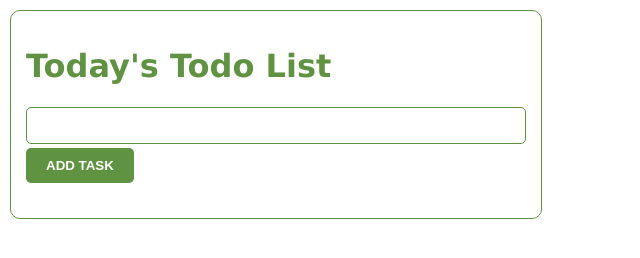
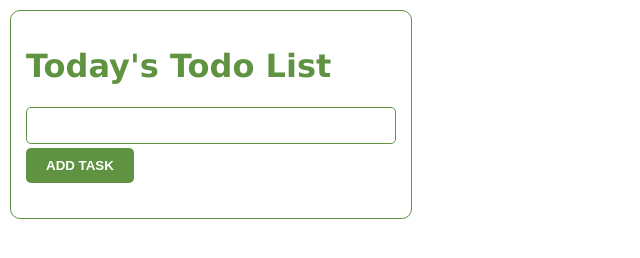
Before and after one commit to lesterdev28/va-todo, a browser extension: page index.html in a window 1280 px wide. Shown: the whole page, without its empty margins (0-640 px from the left). Drawn offline with Linux system fonts and the light colour scheme.

Commit message:
Adjusted the width

```diff
--- a/styles.css
+++ b/styles.css
@@ -97,7 +97,7 @@ input.task-checkbox:checked::after {
 
 #container {
     width: 100%;
-    max-width: 500px;
+    max-width: 370px;
     border: 1px solid #5f9341;
     padding: 15px;
     border-radius: 10px;
```
Also changed, not shown: images/valogo.png (added), manifest.json.
